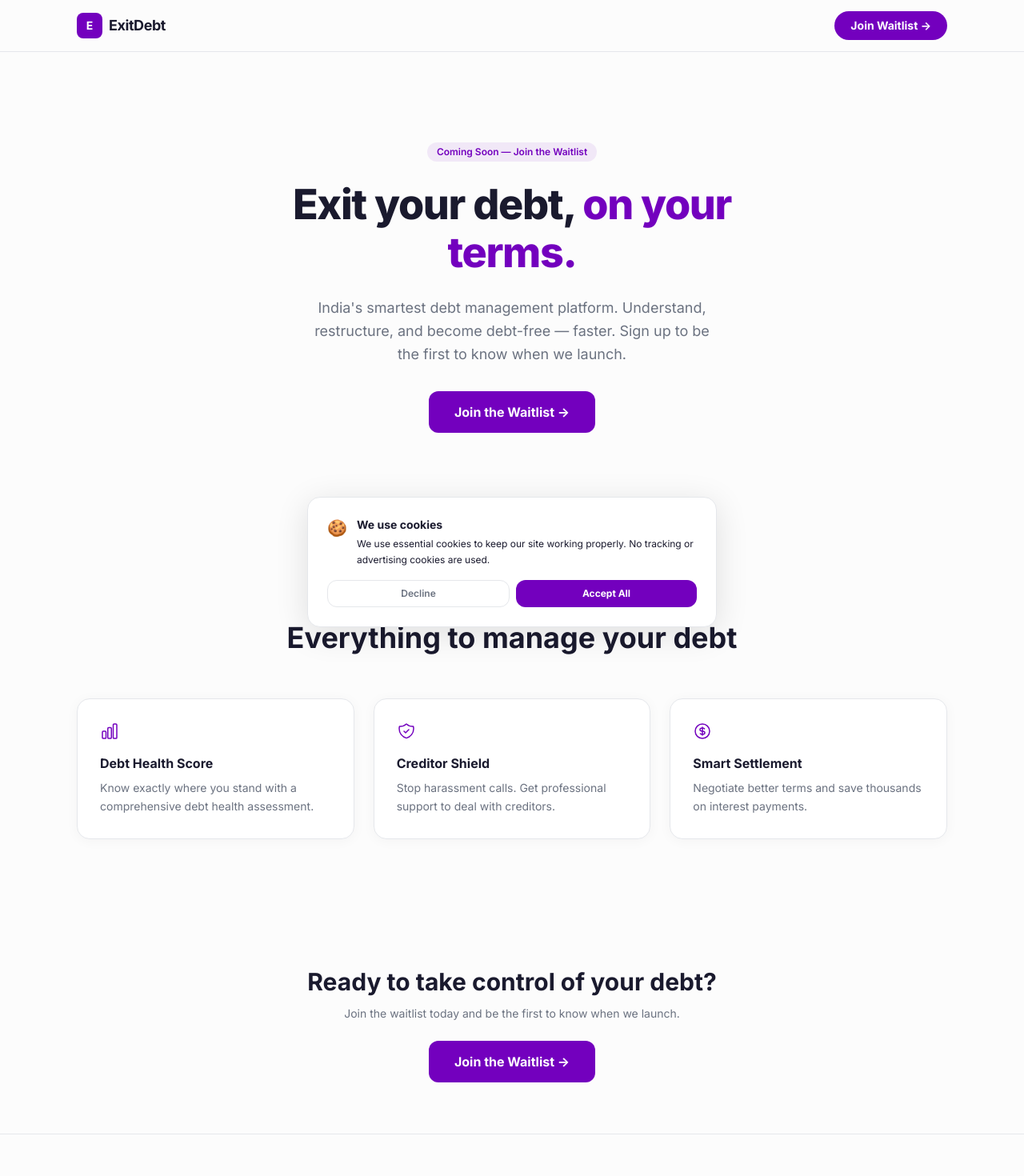
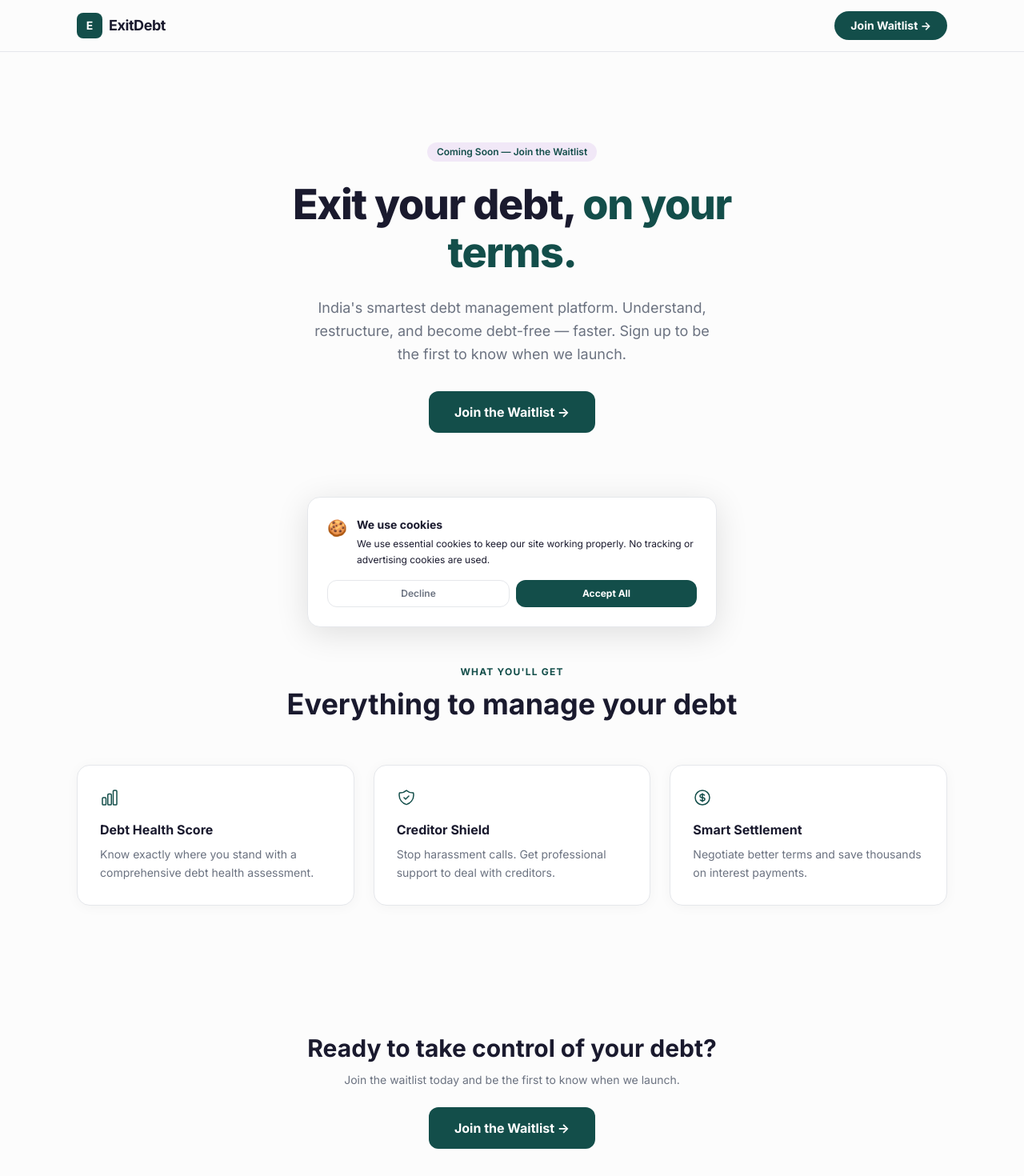
Before and after one commit to Aaditri-Technologies/exitDebt-Waitlist, a Next.js app: page / in a window 1280 px wide. Shown: the top 1470 px of the page at 80% size. Built offline with nearby package versions, Linux system fonts and the light colour scheme.

Commit message:
Updated the UI

```diff
--- a/src/app/globals.css
+++ b/src/app/globals.css
@@ -5,8 +5,8 @@
   --color-bg: #FCFCFC;
   --color-bg-soft: #F5F5F7;
   --color-bg-card: #FFFFFF;
-  --color-purple: #7300BE;
-  --color-purple-light: #9333EA;
+  --color-teal: rgb(19, 78, 74);
+  --color-teal-light: #186b66;
   --color-blue: #00B1FF;
   --color-cyan: #00FCFE;
   --color-danger: #DC2626;
@@ -16,7 +16,7 @@
   --color-text-secondary: #6B7280;
   --color-text-muted: #9CA3AF;
   --color-border: #E5E7EB;
-  --color-border-focus: #7300BE;
+  --color-border-focus: rgb(19, 78, 74);
   --font-family-sans: 'Inter', system-ui, -apple-system, sans-serif;
 }
 
@@ -150,11 +150,11 @@ body {
   }
 
   30% {
-    box-shadow: 0 0 0 4px rgba(115, 0, 190, 0.15), 0 4px 32px rgba(115, 0, 190, 0.1);
+    box-shadow: 0 0 0 4px rgba(19, 78, 74, 0.15), 0 4px 32px rgba(19, 78, 74, 0.1);
   }
 
   60% {
-    box-shadow: 0 0 0 4px rgba(115, 0, 190, 0.15), 0 4px 32px rgba(115, 0, 190, 0.1);
+    box-shadow: 0 0 0 4px rgba(19, 78, 74, 0.15), 0 4px 32px rgba(19, 78, 74, 0.1);
   }
 
   100% {
@@ -270,8 +270,8 @@ input[type="number"] {
 }
 
 .form-group-relative input:focus {
-  border-color: var(--color-purple);
-  box-shadow: 0 0 0 3px rgba(115, 0, 190, 0.15);
+  border-color: var(--color-teal);
+  box-shadow: 0 0 0 3px rgba(19, 78, 74, 0.15);
   outline: none;
 }
 
@@ -293,7 +293,7 @@ input[type="number"] {
   background: var(--color-bg-card);
   padding: 0 4px;
   font-size: 12px;
-  color: var(--color-purple);
+  color: var(--color-teal);
 }
 
 .form-group-relative .helper-text {
@@ -314,7 +314,7 @@ input[type="number"] {
 .waitlist-btn {
   width: 100%;
   padding: 14px;
-  background: var(--color-purple);
+  background: var(--color-teal);
   color: white;
   border: none;
   border-radius: 8px;
--- a/src/app/page.tsx
+++ b/src/app/page.tsx
@@ -25,17 +25,15 @@ export default function HomePage() {
       <Navbar />
 
       {/* Top Half: The Slider (Hero vs. Waitlist Form) */}
-      <div ref={heroRef} className="relative w-full overflow-x-hidden flex">
+      <div ref={heroRef} className="grid grid-cols-1 w-full overflow-hidden relative">
         <div
-          className={`w-full shrink-0 transition-all duration-700 ease-[cubic-bezier(0.4,0,0.2,1)] ${view === "home" ? "relative opacity-100" : "absolute opacity-0 pointer-events-none"}`}
-          style={{ transform: view === "home" ? "translateX(0)" : "translateX(-50vw)" }}
+          className={`col-start-1 row-start-1 w-full transition-all duration-[800ms] ease-[cubic-bezier(0.22,1,0.36,1)] ${view === "home" ? "opacity-100 z-10 pointer-events-auto transform-none" : "opacity-0 pointer-events-none -translate-x-12"}`}
         >
           <HomeContent onWaitlistClick={() => setView("waitlist")} />
         </div>
 
         <div
-          className={`w-full shrink-0 transition-all duration-700 ease-[cubic-bezier(0.4,0,0.2,1)] ${view === "waitlist" ? "relative opacity-100" : "absolute opacity-0 pointer-events-none"}`}
-          style={{ transform: view === "waitlist" ? "translateX(0)" : "translateX(50vw)" }}
+          className={`col-start-1 row-start-1 w-full transition-all duration-[800ms] ease-[cubic-bezier(0.22,1,0.36,1)] ${view === "waitlist" ? "opacity-100 z-10 pointer-events-auto transform-none" : "opacity-0 pointer-events-none translate-x-12"}`}
         >
           <WaitlistContent onBack={() => setView("home")} />
         </div>
--- a/src/components/CookieConsent.tsx
+++ b/src/components/CookieConsent.tsx
@@ -83,7 +83,7 @@ export default function CookieConsent() {
                     <button
                         onClick={handleAccept}
                         className="flex-1 py-2 rounded-xl text-xs font-bold text-white transition-all cursor-pointer hover:opacity-90"
-                        style={{ backgroundColor: "var(--color-purple)" }}
+                        style={{ backgroundColor: "var(--color-teal)" }}
                     >
                         Accept All
                     </button>
--- a/src/components/Footer.tsx
+++ b/src/components/Footer.tsx
@@ -17,7 +17,7 @@ export default function Footer() {
                         <div className="flex items-center gap-2 mb-3">
                             <div
                                 className="w-7 h-7 rounded-lg flex items-center justify-center text-xs font-bold text-white"
-                                style={{ backgroundColor: "var(--color-purple)" }}
+                                style={{ backgroundColor: "var(--color-teal)" }}
                             >
                                 E
                             </div>
--- a/src/components/HomeContent.tsx
+++ b/src/components/HomeContent.tsx
@@ -9,13 +9,13 @@ export default function HomeContent({ onWaitlistClick }: { onWaitlistClick: (e:
       {/* ───── HERO ───── */}
       <section className="bg-transparent">
         <div className="max-w-6xl mx-auto px-8 py-20 lg:py-28">
-          <div className="max-w-2xl mx-auto text-center animate-fadeIn">
+          <div className="max-w-2xl mx-auto text-center">
             {/* Badge */}
             <div
               className="inline-block px-3 py-1 rounded-full text-xs font-semibold mb-6"
               style={{
                 backgroundColor: "rgba(115,0,190,0.08)",
-                color: "var(--color-purple)",
+                color: "var(--color-teal)",
               }}
             >
               Coming Soon — Join the Waitlist
@@ -26,7 +26,7 @@ export default function HomeContent({ onWaitlistClick }: { onWaitlistClick: (e:
               style={{ color: "var(--color-text-primary)" }}
             >
               Exit your debt,{" "}
-              <span style={{ color: "var(--color-purple)" }}>on your terms.</span>
+              <span style={{ color: "var(--color-teal)" }}>on your terms.</span>
             </h1>
 
             <p
@@ -42,7 +42,7 @@ export default function HomeContent({ onWaitlistClick }: { onWaitlistClick: (e:
               href="#"
               onClick={(e) => { e.preventDefault(); onWaitlistClick(e); }}
               className="inline-flex items-center gap-2 px-8 py-3.5 rounded-xl text-base font-bold text-white transition-all hover:opacity-90 active:scale-[0.98]"
-              style={{ backgroundColor: "var(--color-purple)" }}
+              style={{ backgroundColor: "var(--color-teal)" }}
             >
               Join the Waitlist →
             </Link>
--- a/src/components/MarketingContent.tsx
+++ b/src/components/MarketingContent.tsx
@@ -8,10 +8,10 @@ export default function MarketingContent({ onWaitlistClick }: { onWaitlistClick:
     <div className="w-full">
       {/* ───── FEATURES ───── */}
       <section className="max-w-6xl mx-auto px-8 py-20 lg:py-24">
-        <div className="text-center mb-14 animate-fadeIn">
+        <div className="text-center mb-14">
           <p
             className="text-xs font-bold uppercase tracking-widest mb-3"
-            style={{ color: "var(--color-purple)" }}
+            style={{ color: "var(--color-teal)" }}
           >
             What you&apos;ll get
           </p>
@@ -54,14 +54,14 @@ export default function MarketingContent({ onWaitlistClick }: { onWaitlistClick:
           ].map((feature, i) => (
             <div
               key={feature.title}
-              className={`rounded-2xl p-7 hover-lift animate-slideUp stagger-${i + 1}`}
+              className={`rounded-2xl p-7 hover-lift`}
               style={{
                 backgroundColor: "var(--color-bg-card)",
                 boxShadow: "0 2px 16px rgba(0,0,0,0.04)",
                 border: "1px solid var(--color-border)",
               }}
             >
-              <span style={{ color: "var(--color-purple)" }}>{feature.icon}</span>
+              <span style={{ color: "var(--color-teal)" }}>{feature.icon}</span>
               <h3
                 className="text-base font-bold mt-4 mb-2"
                 style={{ color: "var(--color-text-primary)" }}
@@ -95,7 +95,7 @@ export default function MarketingContent({ onWaitlistClick }: { onWaitlistClick:
             href="#"
             onClick={(e) => { e.preventDefault(); onWaitlistClick(e); }}
             className="inline-flex items-center gap-2 px-8 py-3.5 rounded-xl text-base font-bold text-white transition-all hover:opacity-90 active:scale-[0.98]"
-            style={{ backgroundColor: "var(--color-purple)" }}
+            style={{ backgroundColor: "var(--color-teal)" }}
           >
             Join the Waitlist →
           </Link>
--- a/src/components/Navbar.tsx
+++ b/src/components/Navbar.tsx
@@ -16,7 +16,7 @@ export default function Navbar() {
                 <Link href="/" className="flex items-center gap-2 group">
                     <div
                         className="w-8 h-8 rounded-lg flex items-center justify-center text-white text-sm font-bold"
-                        style={{ backgroundColor: "var(--color-purple)" }}
+                        style={{ backgroundColor: "var(--color-teal)" }}
                     >
                         E
                     </div>
@@ -33,7 +33,7 @@ export default function Navbar() {
                     <Link
                         href="/waitlist"
                         className="px-5 py-2 rounded-full text-sm font-bold text-white transition-all hover:opacity-90"
-                        style={{ backgroundColor: "var(--color-purple)" }}
+                        style={{ backgroundColor: "var(--color-teal)" }}
                     >
                         Join Waitlist →
                     </Link>
```
Also changed, not shown: src/components/WaitlistContent.tsx (+9 -21 lines).
